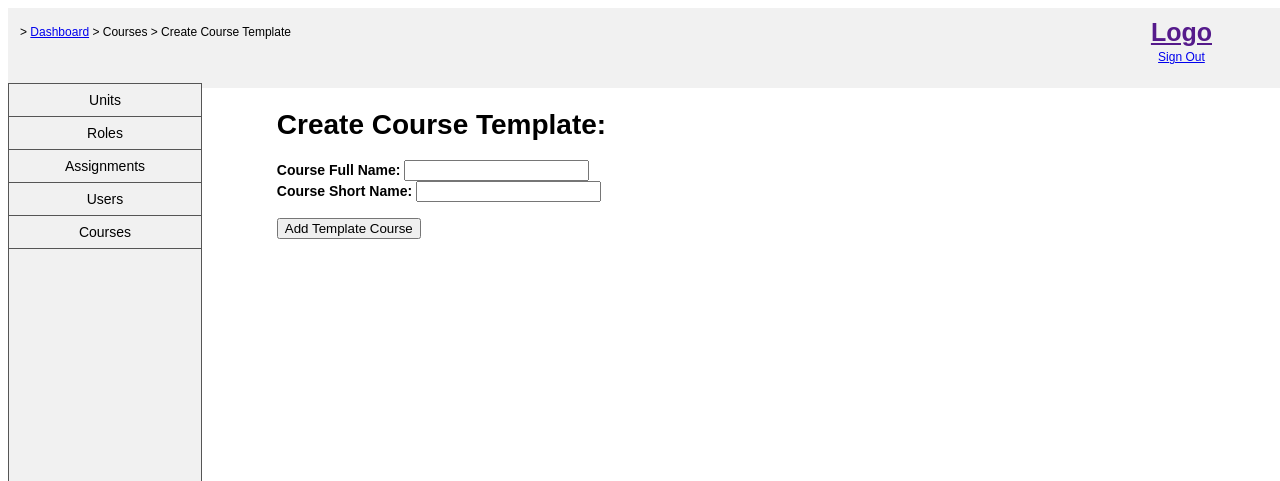
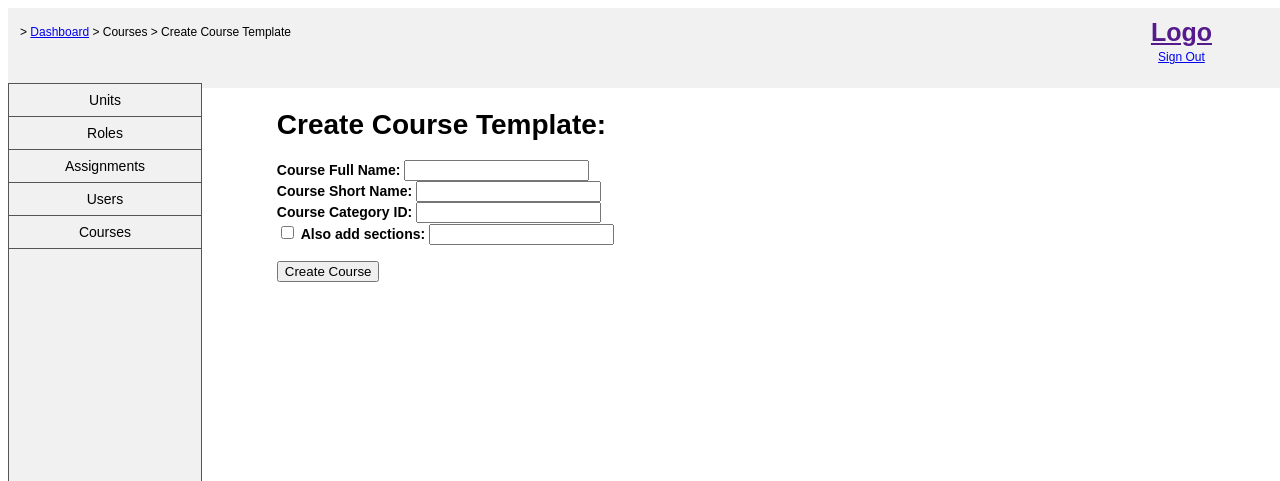
Before and after one commit to naavadi64/MoodleAdminWebService, a PHP site: page /moodle/courses/courses_create.php in a window 1280 px wide. Shown: the top 481 px of the page. Run offline with PHP 8.4, Linux system fonts and the light colour scheme; the visitor is signed in with stand-in values (Sample User, id 1).

Commit message:
added course section creation
Added course section creation

```diff
--- a/courses/courses_create.php
+++ b/courses/courses_create.php
@@ -41,18 +41,23 @@
         <input type="text" id="fullname" name="fullname">
         <label for="shortname"><br>Course Short Name: </label>
         <input type="text" id="shortname" name="shortname">
-        <!-- <label for="category_id"><br>Course Category ID: </label> lock category for now
-        <input type="text" id="category_id" name="category_id"> -->
+        <label for="category_id"><br>Course Category ID: </label>
+        <input type="text" id="category_id" name="category_id">
+        <br>
+        <input type="checkbox" id="add_sections" name="add_sections" value="add_sections">
+        <label for="visibilityy">Also add sections: </label>
+        <input type="number" id="batch_section_additions" name="batch_section_additions" min="1">
         <br><br>
-        <input type="submit" name="add_course_trigger" class="button" value="Add Template Course" />
+        <input type="submit" name="add_course_trigger" class="button" value="Create Course" />
     </form>
+
 
    <?php
 
    if(array_key_exists('add_course_trigger', $_POST)) { // button trigger
         $fullname = $_POST["fullname"];
         $shortname= $_POST["shortname"];
-        $category_id = 1;
+        $category_id = $_POST["category_id"]; // Todo chec value
 
         include('../function_call.php');
         $result = create_moodle_course($fullname, $shortname, $category_id);
@@ -61,6 +66,17 @@
         $course_name = $fullname;
         $course_desc = ""; //TODO: add desc field
         update_course($course_id, $course_name, $course_desc);
+
+        if(array_key_exists('add_sections', $_POST)) {
+         $num_sections = $_POST['batch_section_additions'];
+         $added_sections = add_moodle_course_section($course_id, $num_sections);
+         // New blank sections are set to not visible
+         foreach ($added_sections as $new_section) {
+            $section_id = $new_section["sectionid"];
+            $section_num = $new_section["sectionnumber"];
+            set_moodle_course_section_visibility($course_id, $section_id, 0);
+         }
+      }
    }
 
    ?>
```
